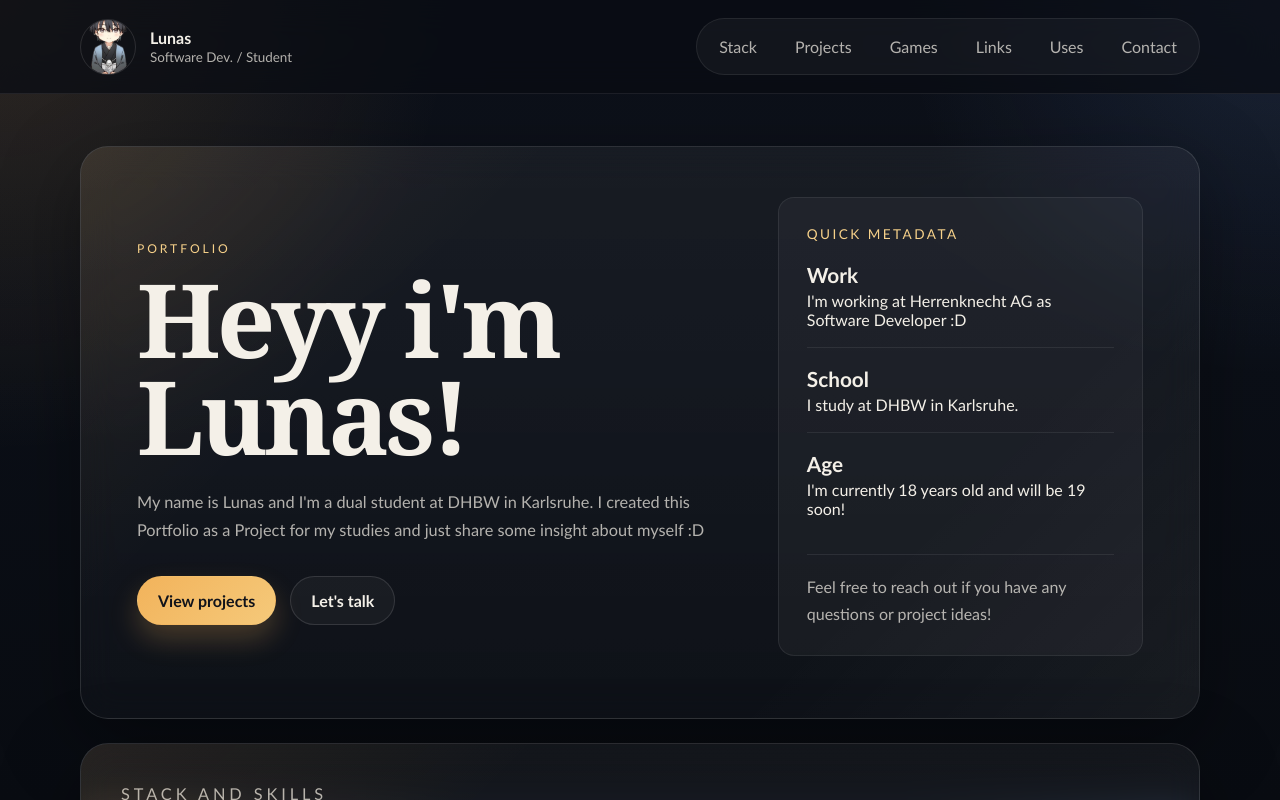
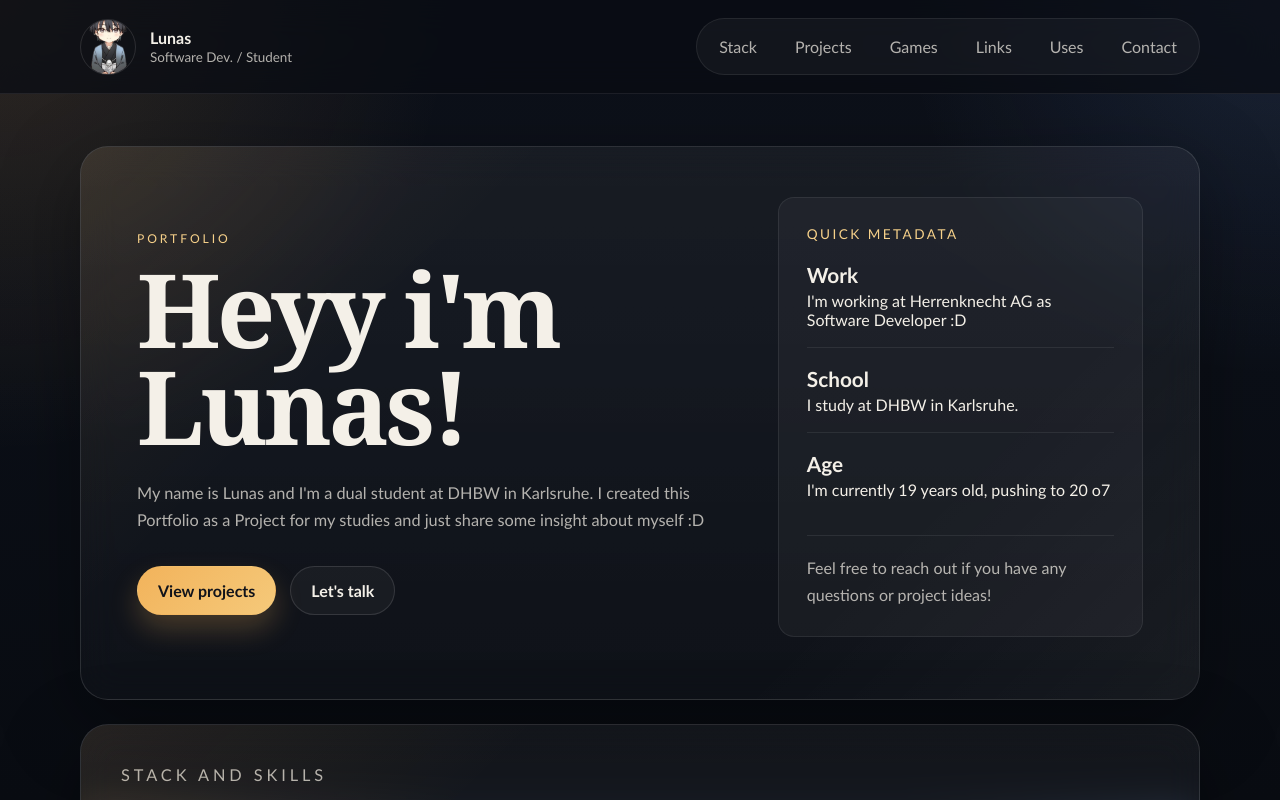
Before and after one commit to a2hengk/portfolio, a Next.js app: page / in a window 1280 px wide. Shown: the top 800 px of the page. Built offline with nearby package versions, Linux system fonts and the light colour scheme.

Commit message:
Update age information in Hero component

```diff
--- a/src/components/Sections/Hero.tsx
+++ b/src/components/Sections/Hero.tsx
@@ -31,7 +31,7 @@ export default function HeroSection() {
                 </div>
                 <div className="hero__card-metric">
                     <strong>Age</strong>
-                    <span>I'm currently 18 years old and will be 19 soon!</span>
+                    <span>I'm currently 19 years old, pushing to 20 o7</span>
                 </div>
                 <div className="hero__card-note">
                     Feel free to reach out if you have any questions or project ideas!
```
